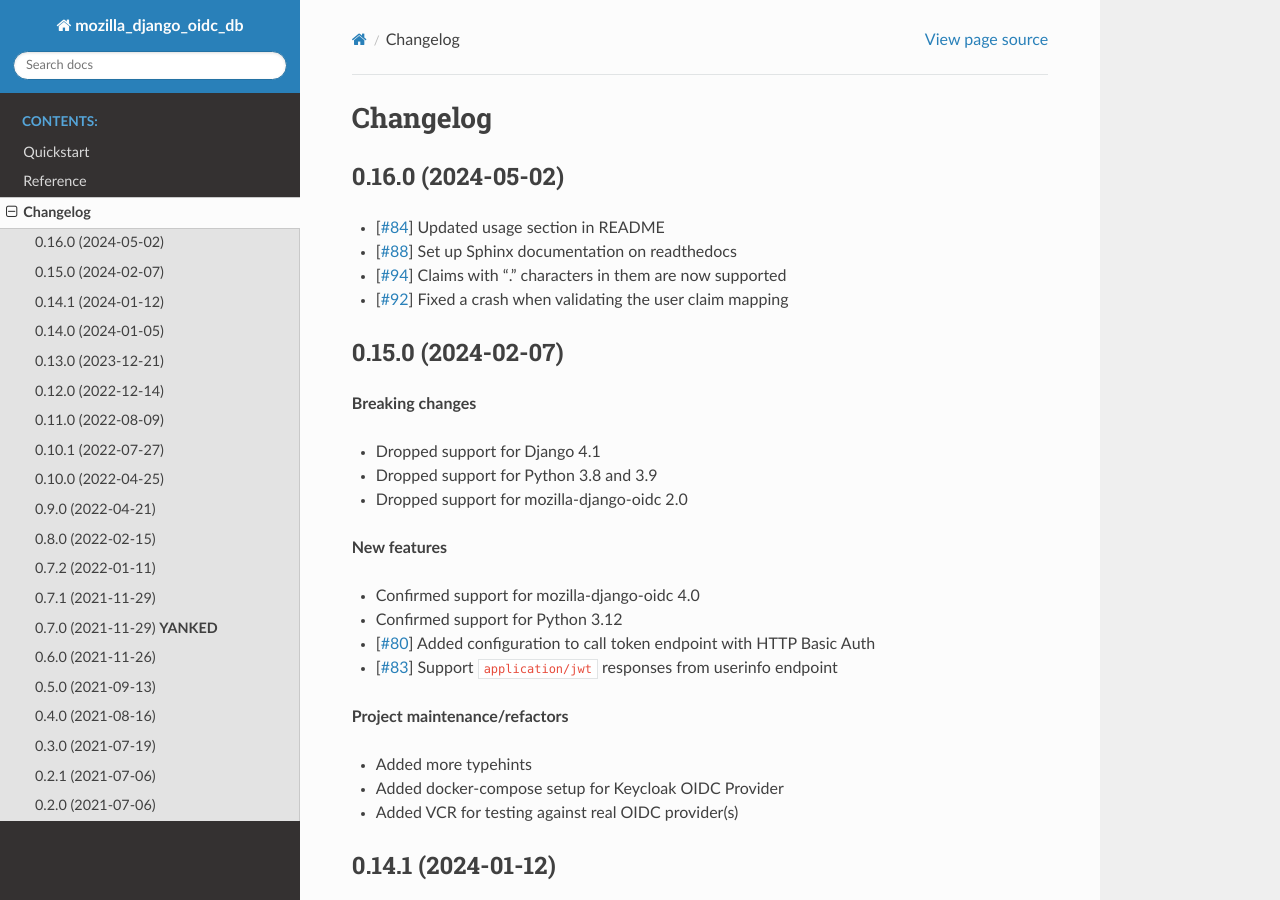
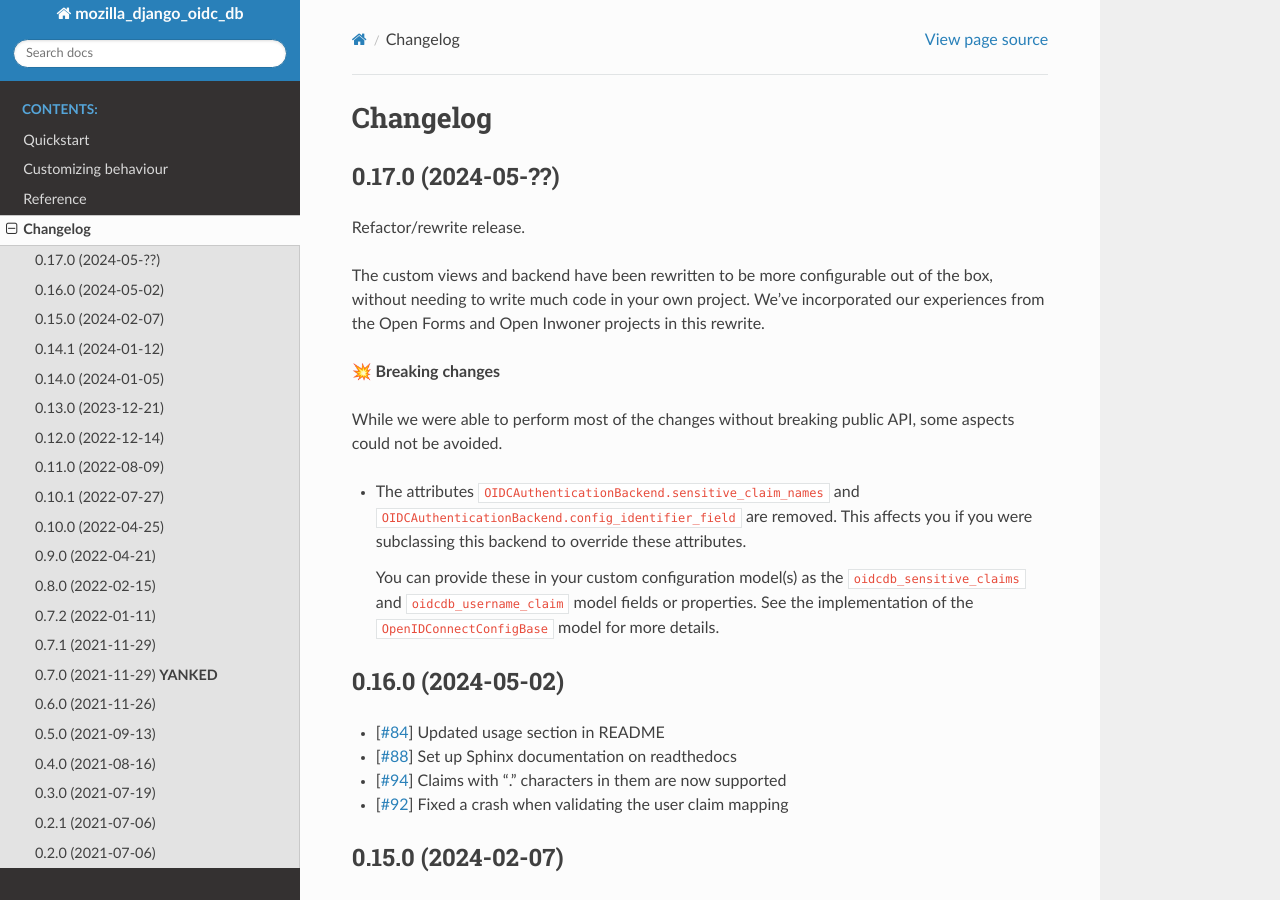
Before and after one commit to maykinmedia/mozilla-django-oidc-db, a Sphinx documentation site: the page built from docs/changelog.rst, in a window 1280 px wide and 900 px high. Built offline with Sphinx 7.4.7 and the Read the Docs theme 2.0.0, drawn with Linux system fonts in a browser that asks for light colours.

Commit message:
:pencil: [#99] Document the customization mechanism(s)

```diff
--- a/CHANGELOG.rst
+++ b/CHANGELOG.rst
@@ -1,6 +1,27 @@
 =========
 Changelog
 =========
+
+0.17.0 (2024-05-??)
+===================
+
+Refactor/rewrite release.
+
+The custom views and backend have been rewritten to be more configurable out of the box,
+without needing to write much code in your own project. We've incorporated our
+experiences from the Open Forms and Open Inwoner projects in this rewrite.
+
+**💥 Breaking changes**
+
+While we were able to perform most of the changes without breaking public API, some
+aspects could not be avoided.
+
+* The attributes ``OIDCAuthenticationBackend.sensitive_claim_names`` and
+  ``OIDCAuthenticationBackend.config_identifier_field`` are removed. This affects you
+  if you were subclassing this backend to override these attributes.
+
+  You can provide these in your custom configuration model(s) as the
+  ``oidcdb_sensitive_claims`` and ``oidcdb_username_claim`` model fields or properties. See the implementation of the ``OpenIDConnectConfigBase`` model for more details.
 
 0.16.0 (2024-05-02)
 ===================
--- a/docs/index.rst
+++ b/docs/index.rst
@@ -32,6 +32,7 @@
    :caption: Contents:
 
    quickstart
+   customizing
    reference
    changelog
 
--- a/docs/reference.rst
+++ b/docs/reference.rst
@@ -11,6 +11,12 @@
     :members:
 
 
+Authentication backends
+=======================
+
+.. automodule:: mozilla_django_oidc_db.backends
+    :members:
+
 Utils
 =====
 
```
Also changed, not shown: docs/customizing.rst (added, +143 -0 lines).
